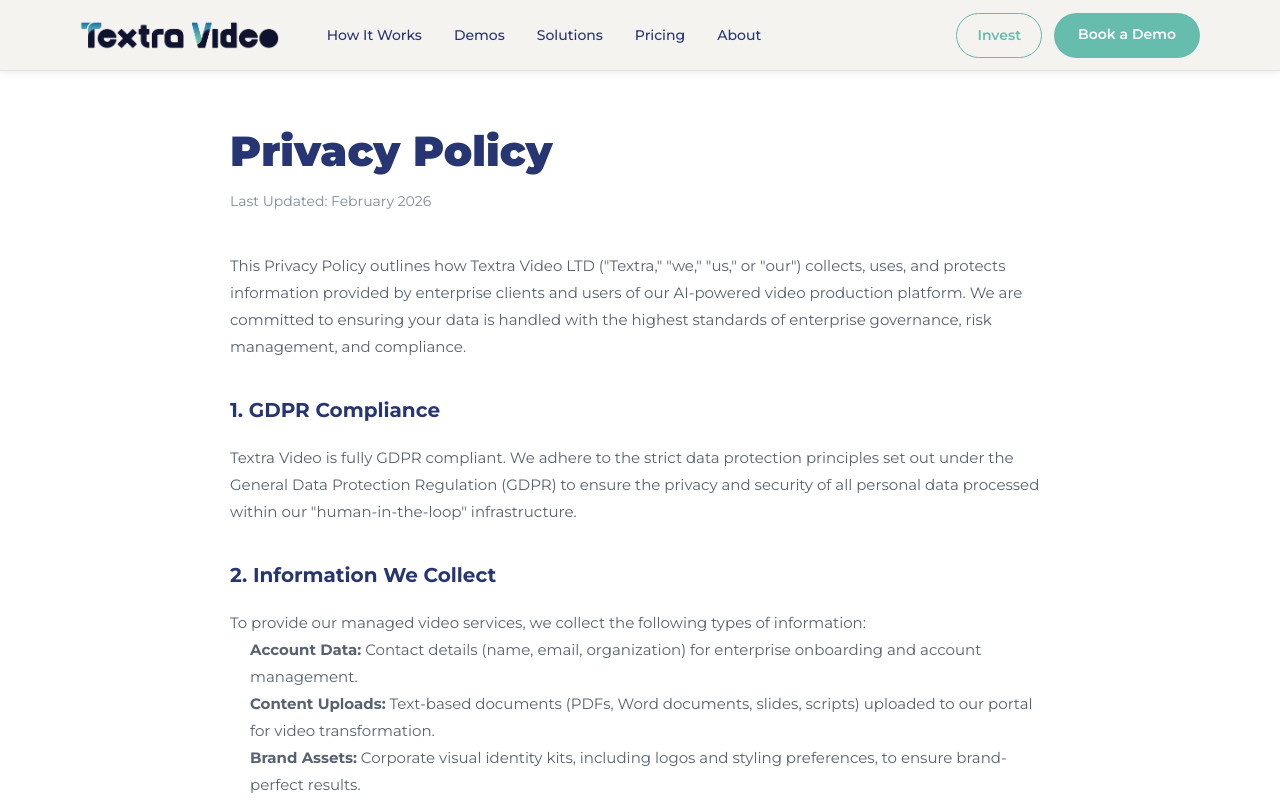
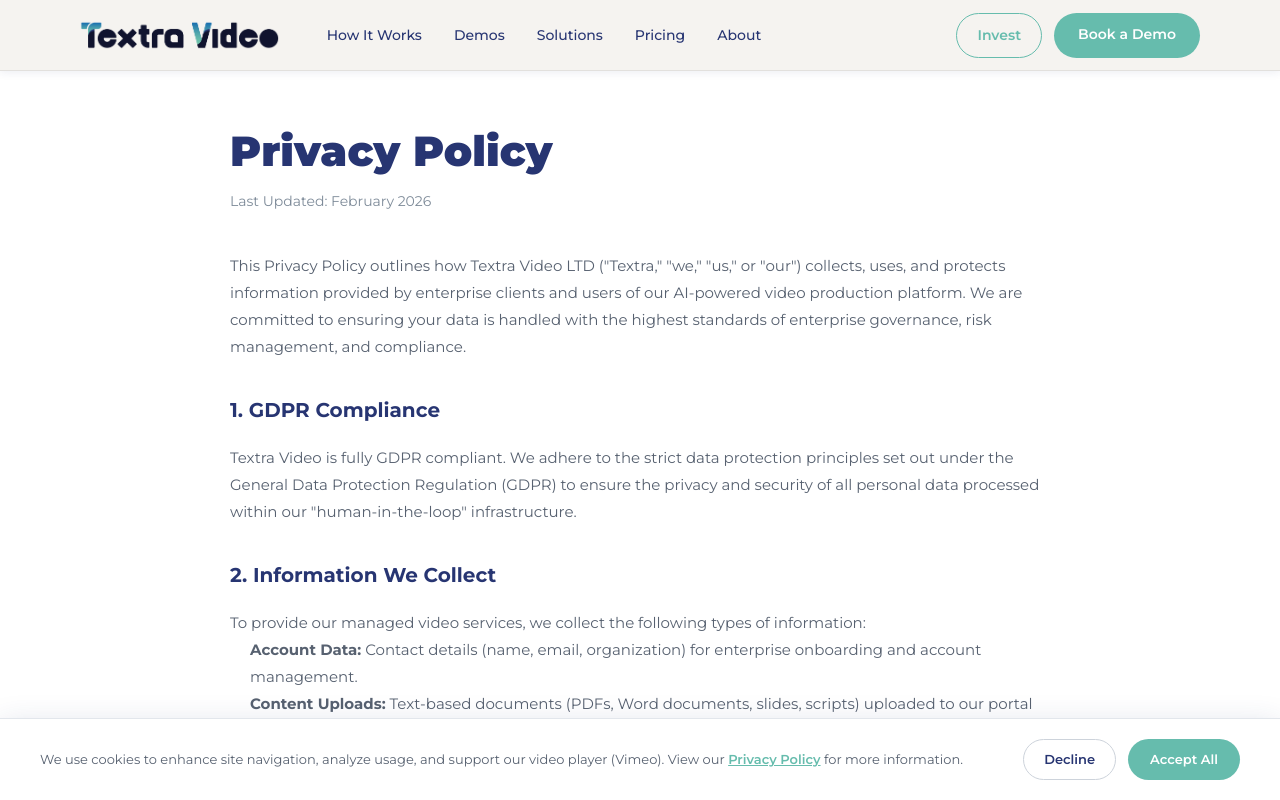
Before and after one commit to rajvalley-textra/textra-video, a Next.js app: page /privacy in a window 1280 px wide. Shown: the top 800 px of the page. Built offline with nearby package versions, Linux system fonts and the light colour scheme.

Commit message:
Add cookie consent banner with Accept/Decline, link to privacy policy; add cookies section to privacy policy

```diff
--- a/app/layout.tsx
+++ b/app/layout.tsx
@@ -1,5 +1,6 @@
 import type { Metadata } from 'next';
 import { Montserrat } from 'next/font/google';
+import CookieConsent from '@/components/CookieConsent';
 import './globals.css';
 
 const montserrat = Montserrat({
@@ -24,6 +25,7 @@
     <html lang="en" className={montserrat.variable}>
       <body style={{ fontFamily: 'var(--font-montserrat), -apple-system, BlinkMacSystemFont, sans-serif', color: '#273572', background: '#fff' }}>
         {children}
+        <CookieConsent />
       </body>
     </html>
   );
--- a/app/privacy/page.tsx
+++ b/app/privacy/page.tsx
@@ -59,7 +59,12 @@
               <li><strong>Third Parties:</strong> We do not sell your data. Information may only be shared with verified creative and technical specialists within our managed network for the sole purpose of QC and professional finishing.</li>
             </ul>
 
-            <h2 style={{ fontSize: 20, fontWeight: 700, color: C.navy, marginTop: 32, marginBottom: 16 }}>6. Your Rights</h2>
+            <h2 style={{ fontSize: 20, fontWeight: 700, color: C.navy, marginTop: 32, marginBottom: 16 }}>6. Cookies</h2>
+            <p>
+              We use a minimal set of cookies to support core site functionality. Our embedded video player (Vimeo) may set third-party cookies when you play a video, used to support playback and basic viewing analytics. We do not use cookies for advertising or to sell your data. You can manage your cookie preference using the banner shown on your first visit, or via your browser settings.
+            </p>
+
+            <h2 style={{ fontSize: 20, fontWeight: 700, color: C.navy, marginTop: 32, marginBottom: 16 }}>7. Your Rights</h2>
             <p>As an enterprise-facing, GDPR-compliant platform, we comply with international data protection standards. Clients have the right to:</p>
             <ul style={{ marginLeft: 20, marginBottom: 16 }}>
               <li>Access, rectify, or request the deletion of their uploaded content and brand data.</li>
--- /dev/null
+++ b/components/CookieConsent.tsx
@@ -0,0 +1,93 @@
+'use client';
+import { useEffect, useState } from 'react';
+import { C, sh } from '@/lib/theme';
+
+const STORAGE_KEY = 'textra-cookie-consent';
+
+export default function CookieConsent() {
+  const [visible, setVisible] = useState(false);
+
+  useEffect(() => {
+    const stored = window.localStorage.getItem(STORAGE_KEY);
+    if (!stored) setVisible(true);
+  }, []);
+
+  const respond = (value: 'accepted' | 'declined') => {
+    window.localStorage.setItem(STORAGE_KEY, value);
+    setVisible(false);
+  };
+
+  if (!visible) return null;
+
+  return (
+    <div
+      role="dialog"
+      aria-label="Cookie consent"
+      style={{
+        position: 'fixed',
+        bottom: 0,
+        left: 0,
+        right: 0,
+        zIndex: 2000,
+        background: '#fff',
+        borderTop: `1px solid ${C.gray200}`,
+        boxShadow: sh.lg,
+        padding: '20px 24px',
+      }}
+    >
+      <div
+        style={{
+          maxWidth: 1200,
+          margin: '0 auto',
+          display: 'flex',
+          alignItems: 'center',
+          justifyContent: 'space-between',
+          gap: 24,
+          flexWrap: 'wrap',
+        }}
+      >
+        <p style={{ fontSize: 13, color: C.gray600, lineHeight: 1.6, margin: 0, flex: 1, minWidth: 240 }}>
+          We use cookies to enhance site navigation, analyze usage, and support our video player (Vimeo). View our{' '}
+          <a href="/privacy" style={{ color: C.teal, fontWeight: 600, textDecoration: 'underline' }}>
+            Privacy Policy
+          </a>{' '}
+          for more information.
+        </p>
+        <div style={{ display: 'flex', gap: 12, flexShrink: 0 }}>
+          <button
+            onClick={() => respond('declined')}
+            style={{
+              background: 'transparent',
+              color: C.navy,
+              border: `1.5px solid ${C.gray300}`,
+              borderRadius: 9999,
+              padding: '10px 20px',
+              fontSize: 13,
+              fontWeight: 600,
+              cursor: 'pointer',
+              whiteSpace: 'nowrap',
+            }}
+          >
+            Decline
+          </button>
+          <button
+            onClick={() => respond('accepted')}
+            style={{
+              background: C.teal,
+              color: '#fff',
+              border: 'none',
+              borderRadius: 9999,
+              padding: '10px 22px',
+              fontSize: 13,
+              fontWeight: 600,
+              cursor: 'pointer',
+              whiteSpace: 'nowrap',
+            }}
+          >
+            Accept All
+          </button>
+        </div>
+      </div>
+    </div>
+  );
+}
```
